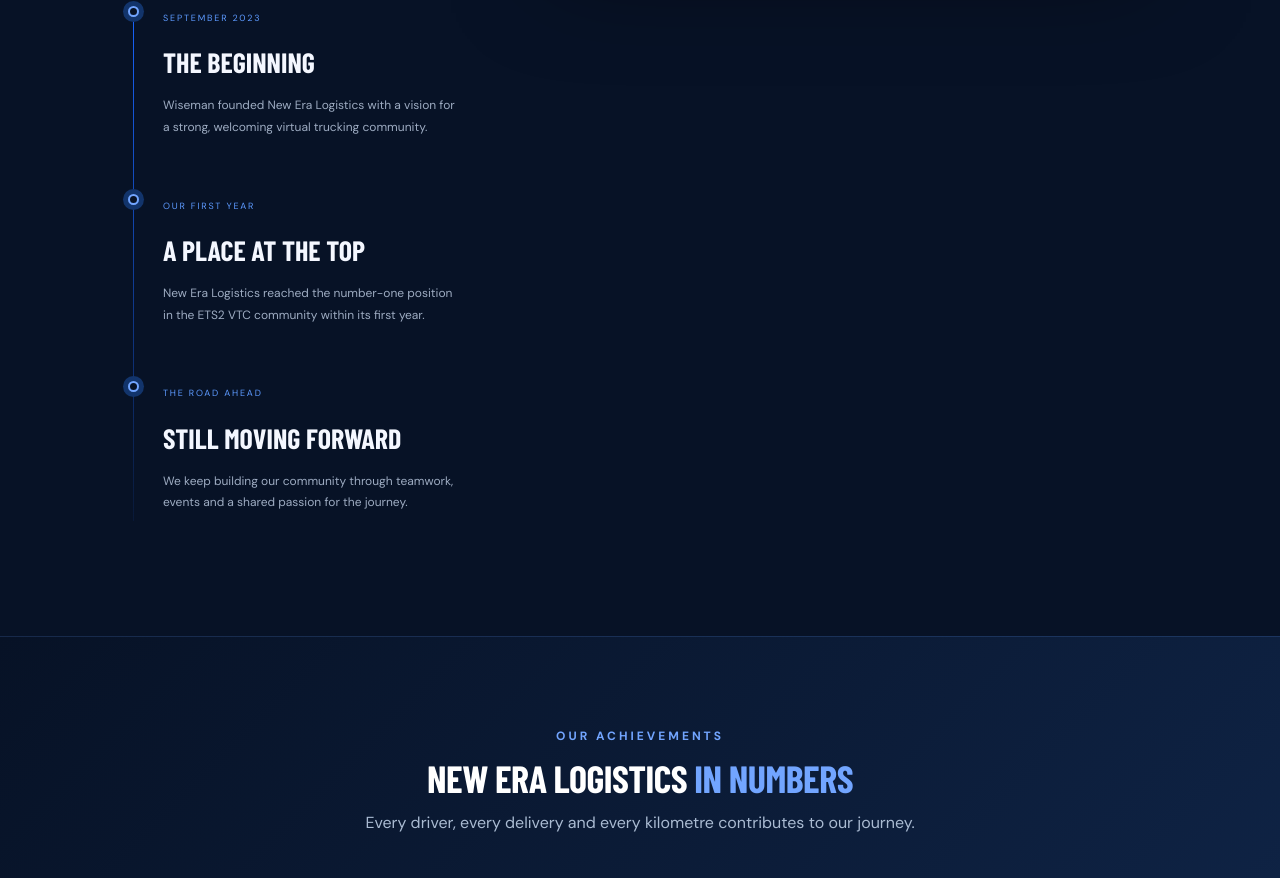
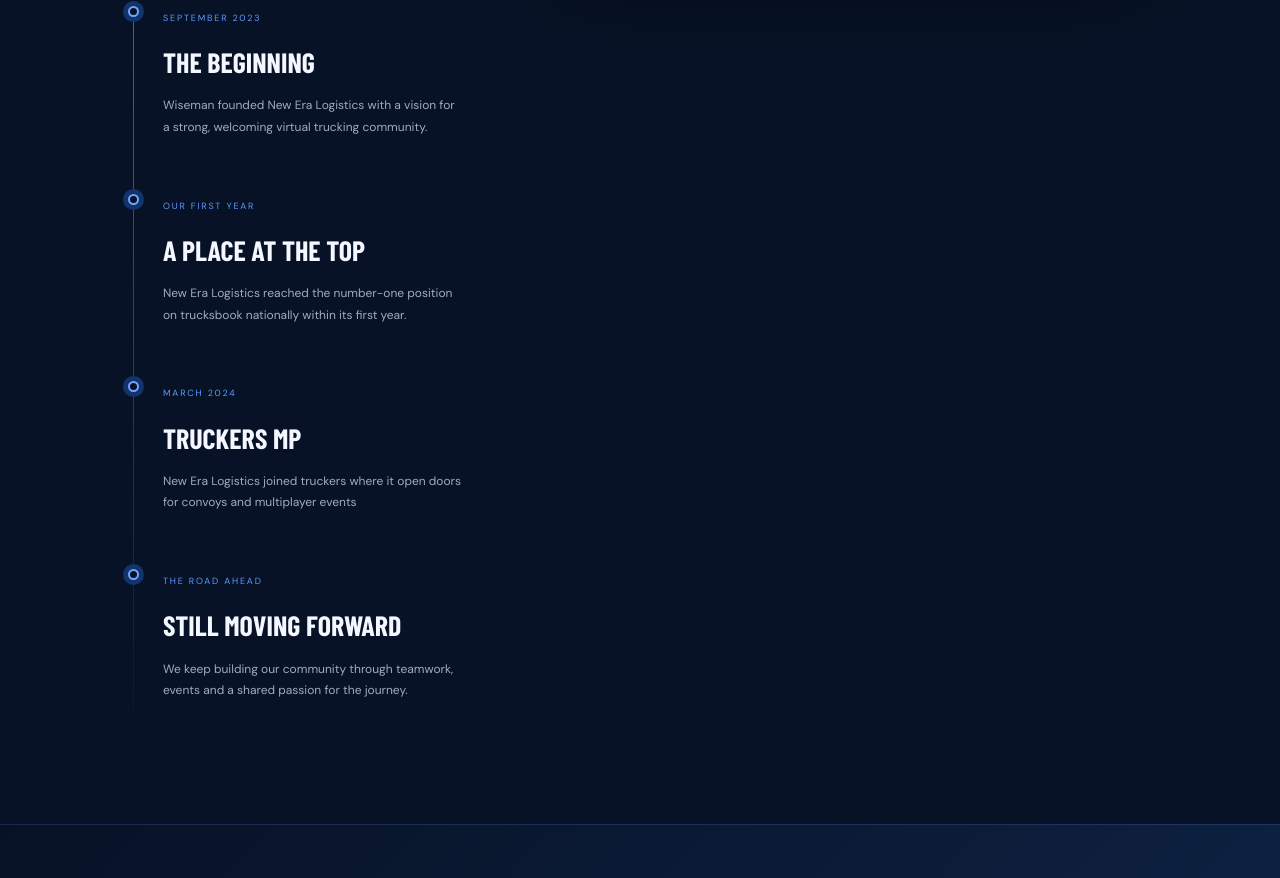
Before and after one commit to NewEra-Logistic/page, a plain HTML site: page index.html in a window 1280 px wide. Shown: the part 3503-4381 px from the top of the page. Drawn offline with nearby package versions, Linux system fonts and the light colour scheme; a web font is replaced by a local one.

Commit message:
Update index.html

```diff
--- a/index.html
+++ b/index.html
@@ -118,7 +118,8 @@
         </div>
         <div class="timeline">
           <article><span class="timeline-dot"></span><small>SEPTEMBER 2023</small><h3>The beginning</h3><p>Wiseman founded New Era Logistics with a vision for a strong, welcoming virtual trucking community.</p></article>
-          <article><span class="timeline-dot"></span><small>OUR FIRST YEAR</small><h3>A place at the top</h3><p>New Era Logistics reached the number-one position in the ETS2 VTC community within its first year.</p></article>
+          <article><span class="timeline-dot"></span><small>OUR FIRST YEAR</small><h3>A place at the top</h3><p>New Era Logistics reached the number-one position on trucksbook nationally within its first year.</p></article>
+          <article><span class="timeline-dot"></span><small>MARCH 2024</small><h3>Truckers MP</h3><p>New Era Logistics joined truckers where it open doors for convoys and multiplayer events</p></article>
           <article><span class="timeline-dot"></span><small>THE ROAD AHEAD</small><h3>Still moving forward</h3><p>We keep building our community through teamwork, events and a shared passion for the journey.</p></article>
         </div>
       </section>
```
